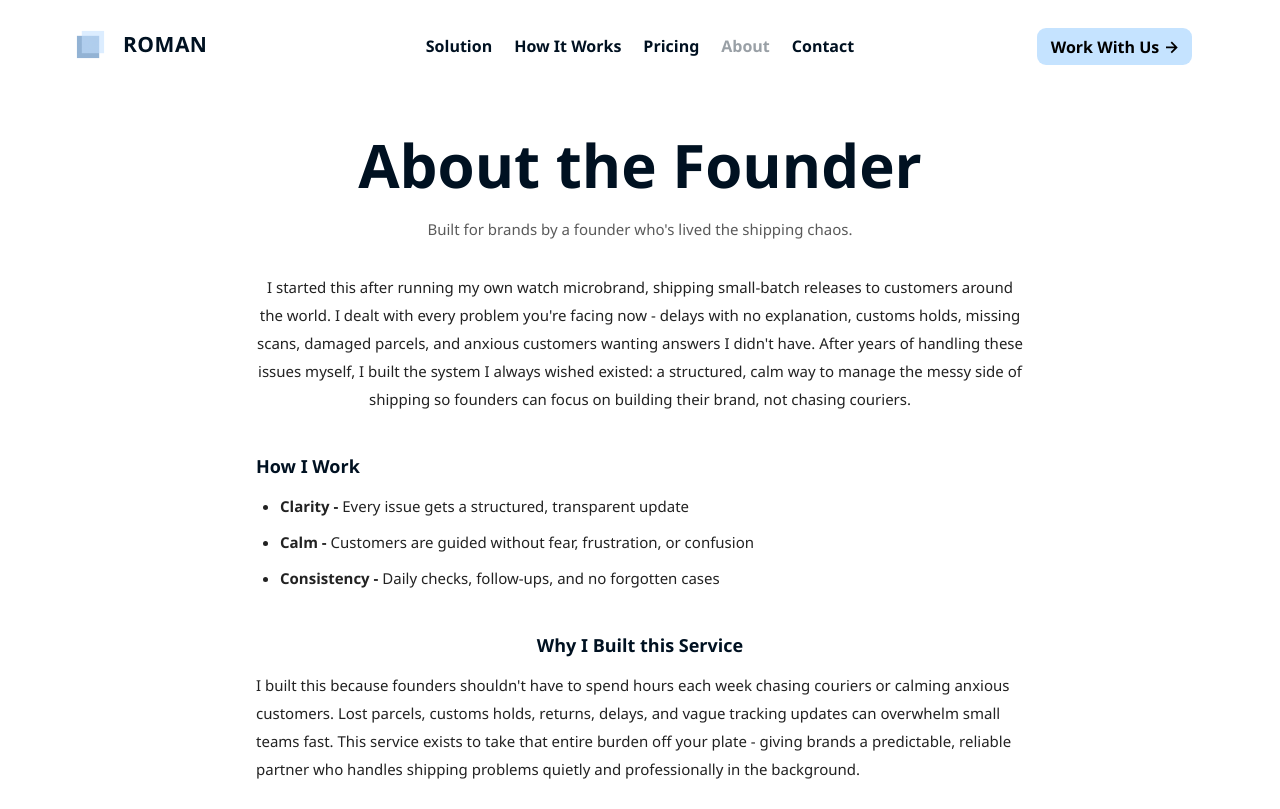
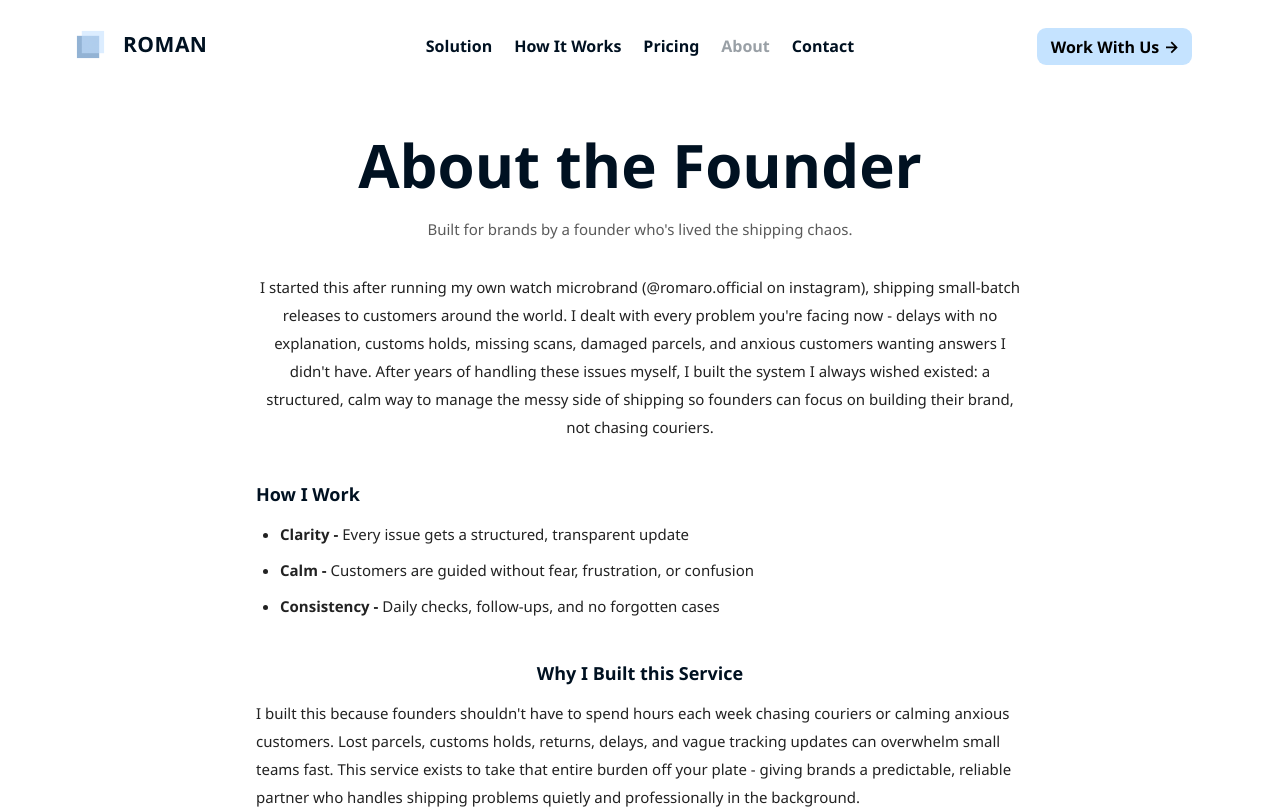
Before and after one commit to roman-raho/agency_website, a Next.js app: page /about in a window 1280 px wide. Shown: the top 809 px of the page. Built offline with nearby package versions, Linux system fonts and the light colour scheme.

Commit message:
Website V5.5

```diff
--- a/app/about/page.tsx
+++ b/app/about/page.tsx
@@ -41,7 +41,7 @@ export default function AboutPage() {
 
           {/* Intro paragraph */}
           <p className="mt-8 text-[14px] sm:text-[15px] leading-7 text-[#222222]">
-            I started this after running my own watch microbrand, shipping small-batch
+            I started this after running my own watch microbrand (@romaro.official on instagram), shipping small-batch
             releases to customers around the world. I dealt with every problem you&apos;re facing now -
             delays with no explanation, customs holds, missing scans, damaged parcels, and anxious
             customers wanting answers I didn&apos;t have. After years of handling these issues myself,
--- a/app/page.tsx
+++ b/app/page.tsx
@@ -518,7 +518,7 @@ export default function LandingPage() {
             </p>
 
             <p className="mt-2 text-[14px] sm:text-[16px] md:text-[17px] italic">
-              Built by a watch microbrand founder who shipped worldwide.
+              Built by a watch microbrand founder (@romaro.official on instagram) who shipped worldwide.
             </p>
 
             <p className="mt-5 lg:w-[80%] text-[16px] sm:text-[18px] md:text-[22px] leading-relaxed">
```
